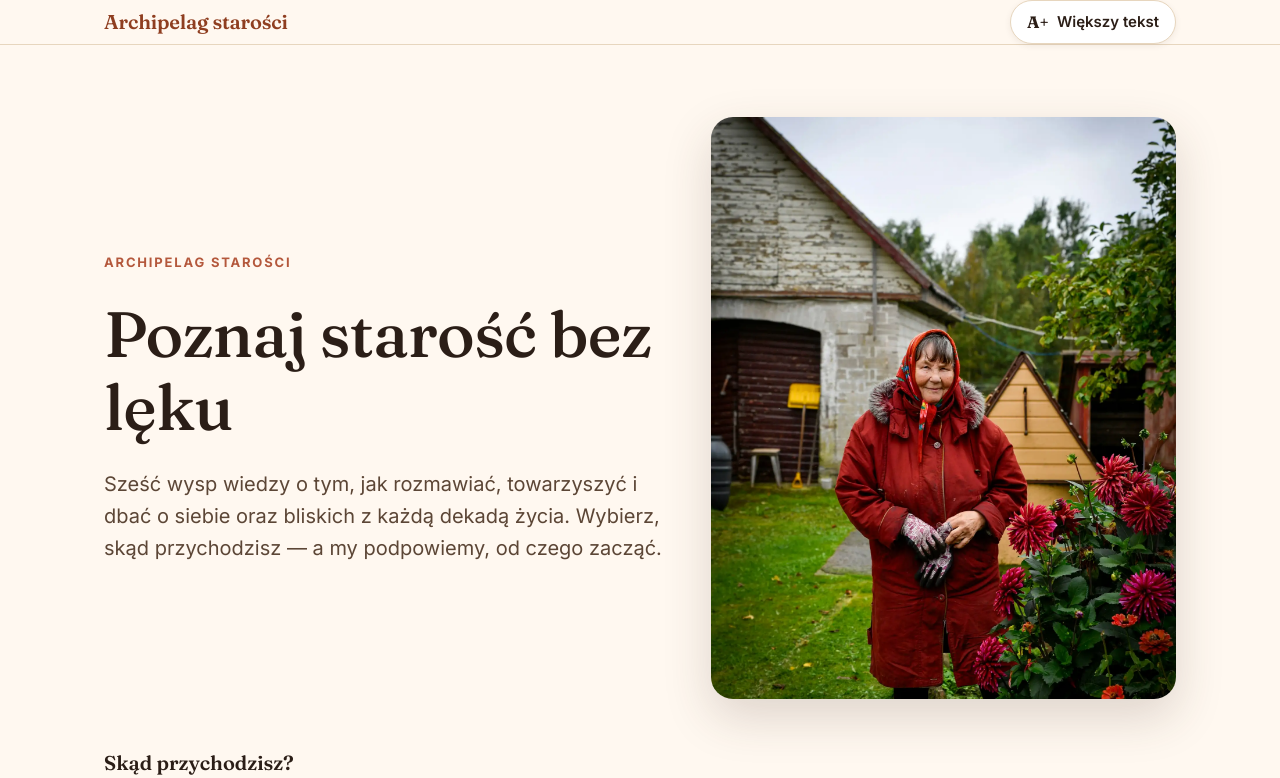
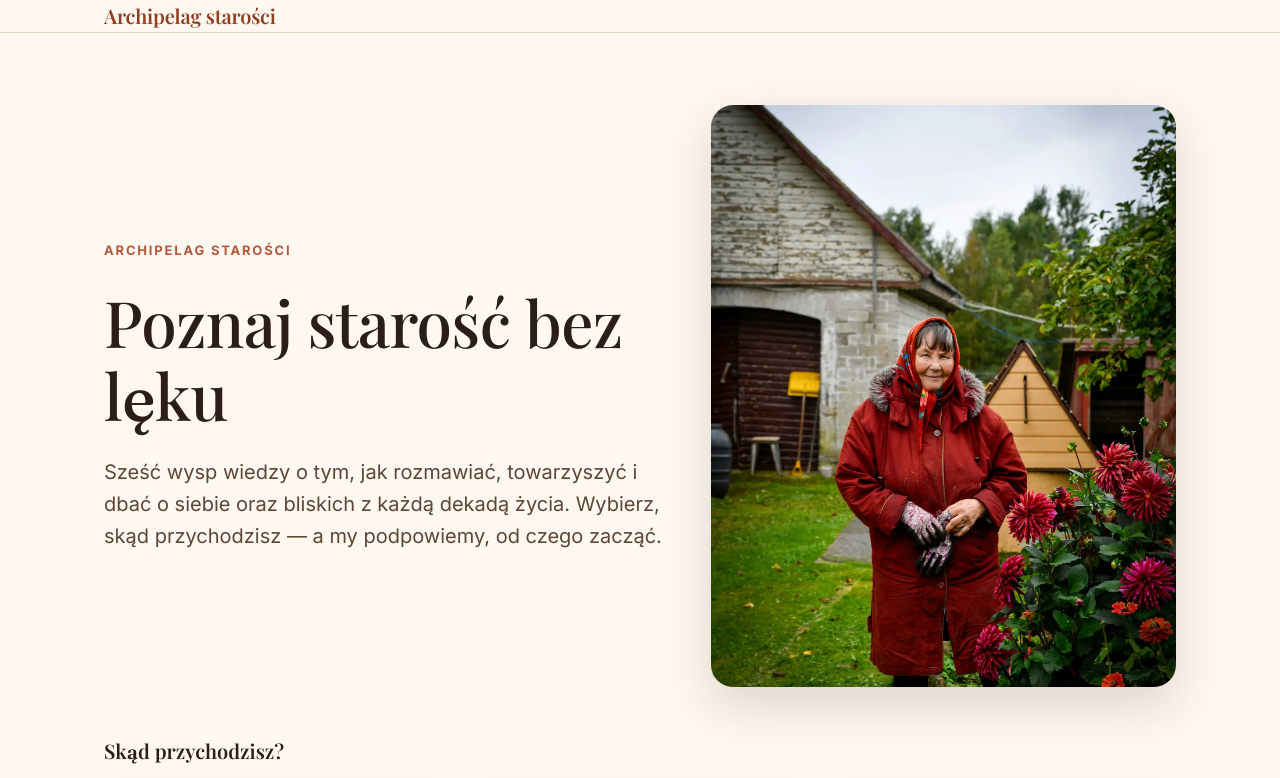
Before and after one commit to michalinamusielik/vibecoding_championship, a React (Vite) app: page / in a window 1280 px wide. Shown: the top 778 px of the page. Built offline with nearby package versions, Linux system fonts and the light colour scheme.

Commit message:
refactor: remove large text toggle feature and update typography
Agent-Id: agent-ab4c872e-345e-4cf5-b2ac-e0fc141c8511

```diff
--- a/index.html
+++ b/index.html
@@ -8,19 +8,10 @@
     <link rel="preconnect" href="https://fonts.googleapis.com" />
     <link rel="preconnect" href="https://fonts.gstatic.com" crossorigin />
     <link
-      href="https://fonts.googleapis.com/css2?family=Fraunces:opsz,wght@9..144,400;9..144,500;9..144,600;9..144,700&family=Inter:wght@400;500;600;700&display=swap"
+      href="https://fonts.googleapis.com/css2?family=Fraunces:opsz,wght@9..144,400;9..144,500;9..144,600;9..144,700&family=Inter:wght@400;500;600;700&family=Playfair+Display:wght@500;600;700&display=swap"
       rel="stylesheet"
     />
     <title>Archipelag Seniora — przewodnik dla wolontariuszy</title>
-    <script>
-      (function () {
-        try {
-          if (localStorage.getItem("accessibility.largeText") === "1") {
-            document.documentElement.classList.add("text-large");
-          }
-        } catch (e) {}
-      })();
-    </script>
   </head>
   <body>
     <div id="root"></div>
--- a/src/App.tsx
+++ b/src/App.tsx
@@ -7,7 +7,6 @@ import {
   useLocation,
 } from "react-router-dom";
 import { SkipLink } from "./components/SkipLink";
-import { LargeTextToggle } from "./components/LargeTextToggle";
 import { Footer } from "./components/Footer";
 import { HomePage } from "./pages/HomePage";
 import { IslandPage } from "./pages/IslandPage";
@@ -37,7 +36,6 @@ function App() {
           <Link to="/" className="site-header__brand">
             Archipelag starości
           </Link>
-          <LargeTextToggle />
         </div>
       </header>
       <main id="main">
--- a/src/components/LargeTextToggle.tsx
+++ /dev/null
@@ -1,46 +0,0 @@
-import { useCallback, useEffect, useState } from "react";
-
-const STORAGE_KEY = "accessibility.largeText";
-const HTML_CLASS = "text-large";
-
-function readInitial(): boolean {
-  if (typeof document === "undefined") return false;
-  return document.documentElement.classList.contains(HTML_CLASS);
-}
-
-export function LargeTextToggle() {
-  const [enabled, setEnabled] = useState<boolean>(readInitial);
-
-  useEffect(() => {
-    const root = document.documentElement;
-    if (enabled) {
-      root.classList.add(HTML_CLASS);
-    } else {
-      root.classList.remove(HTML_CLASS);
-    }
-    try {
-      localStorage.setItem(STORAGE_KEY, enabled ? "1" : "0");
-    } catch {
-      // ignore quota / privacy errors
-    }
-  }, [enabled]);
-
-  const toggle = useCallback(() => setEnabled((v) => !v), []);
-
-  return (
-    <button
-      type="button"
-      className="large-text-toggle"
-      aria-pressed={enabled}
-      onClick={toggle}
-      title={enabled ? "Wyłącz większy tekst" : "Włącz większy tekst"}
-    >
-      <span aria-hidden="true" className="large-text-toggle__icon">
-        A+
-      </span>
-      <span className="large-text-toggle__label">
-        {enabled ? "Większy tekst: wł." : "Większy tekst"}
-      </span>
-    </button>
-  );
-}
--- a/src/styles/components.css
+++ b/src/styles/components.css
@@ -1,8 +1,4 @@
 /* Global layout */
-html.text-large {
-  font-size: 20px;
-}
-
 body {
   min-height: 100svh;
   background:
@@ -44,8 +40,8 @@ body {
   align-items: center;
   justify-content: space-between;
   gap: var(--space-4);
-  padding-top: var(--space-3);
-  padding-bottom: var(--space-3);
+  padding-top: var(--space-5);
+  padding-bottom: var(--space-5);
 }
 .site-header__brand {
   font-family: var(--font-display);
@@ -57,37 +53,6 @@ body {
 }
 .site-header__brand:hover {
   color: var(--color-brown);
-}
-
-/* Large text toggle */
-.large-text-toggle {
-  display: inline-flex;
-  align-items: center;
-  gap: var(--space-2);
-  background: var(--bg-elevated);
-  border: 1px solid var(--border);
-  border-radius: var(--radius-full);
-  padding: 0.5rem 1rem;
-  min-height: 44px;
-  color: var(--text);
-  font-weight: 600;
-  font-size: var(--fs-sm);
-  box-shadow: var(--shadow-sm);
-  transition: background 0.15s ease, border-color 0.15s ease, transform 0.15s ease;
-}
-.large-text-toggle:hover {
-  background: var(--color-sand);
-}
-.large-text-toggle[aria-pressed="true"] {
-  background: var(--color-amber);
-  border-color: var(--color-amber);
-  color: var(--color-ink);
-}
-.large-text-toggle__icon {
-  font-family: var(--font-display);
-  font-size: 1.1em;
-  font-weight: 700;
-  line-height: 1;
 }
 
 /* Hero */
@@ -565,7 +530,6 @@ body {
   }
   .island-card,
   .persona-button,
-  .large-text-toggle,
   .skip-link {
     transition: none;
   }
--- a/src/styles/tokens.css
+++ b/src/styles/tokens.css
@@ -23,7 +23,7 @@
 
   /* Typografia */
   --font-body: "Inter", system-ui, -apple-system, "Segoe UI", Roboto, sans-serif;
-  --font-display: "Fraunces", "DM Serif Display", Georgia, "Times New Roman", serif;
+  --font-display: "Playfair Display", "Fraunces", Georgia, "Times New Roman", serif;
 
   --fs-xs: 0.8125rem;
   --fs-sm: 0.9375rem;
```
